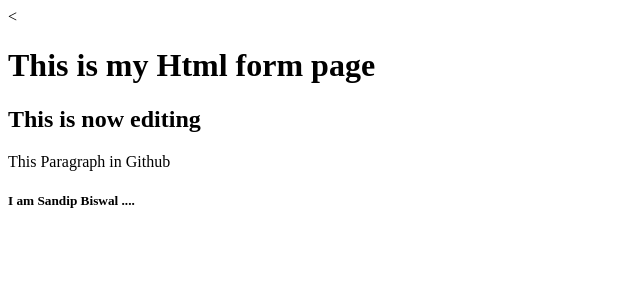
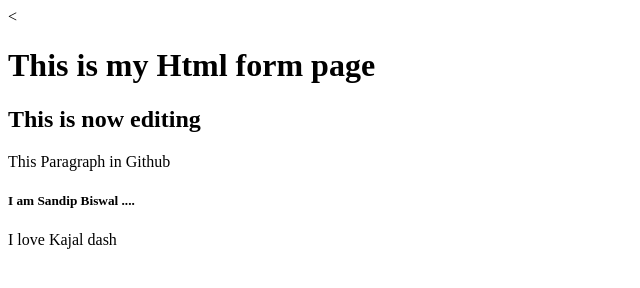
Before and after one commit to sandeepbiswalIT/GithubLearningDay1, a plain HTML site: page form.html in a window 1280 px wide. Shown: the whole page, without its empty margins (0-640 px from the left). Drawn offline with Linux system fonts and the light colour scheme.

Commit message:
Update form.html

```diff
--- a/form.html
+++ b/form.html
@@ -15,6 +15,7 @@
         <p>This Paragraph in Github</p>
 
         <h5>I am Sandip Biswal ....</h5>
+        I love Kajal dash
         <script src="" async defer></script>
     </body>
 </html>
```
